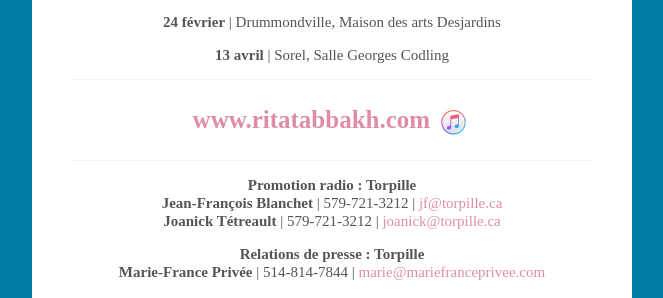
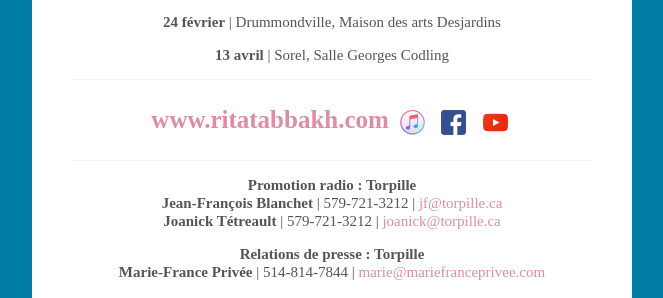
Before and after one commit to graphismatique/mfp, a Jekyll site: the page RitaTabbakh/RentreeMontrealaise/index.html, which Jekyll copies as it is, in a window 1280 px wide. Shown: the part 1379-1677 px from the top of the page, without its empty margins (308-971 px from the left). Built offline with Jekyll 4.4.1, drawn with Linux system fonts in a browser that asks for light colours.

Commit message:
Update index.html

```diff
--- a/RitaTabbakh/RentreeMontrealaise/index.html
+++ b/RitaTabbakh/RentreeMontrealaise/index.html
@@ -262,6 +262,8 @@
                                     <h3 style="text-align: center; vertical-align:middle;">
                                         <a href='http://ritatabbakh.com' target='_blank' >www.ritatabbakh.com</a>
                                         <a href="https://itunes.apple.com/fr/album/sous-le-ciel-de-paris/1364666879" target="_blank"> <img src="http://mariefranceprivee.com/RitaTabbakh/RentreeMontrealaise/assets/itunes.png" height="25px" alt="iTunes" style="vertical-align:middle; padding:0px 5px;"> </a>
+                                        <a href="https://www.facebook.com/TabbakhRita" target="_blank"> <img src="http://mariefranceprivee.com/RitaTabbakh/RentreeMontrealaise/assets/facebook.png" height="25px" alt="Facebook" style="vertical-align:middle; padding:0px 5px;"> </a>
+                                        <a href="https://www.youtube.com/user/ritapromo" target="_blank"> <img src="http://mariefranceprivee.com/RitaTabbakh/RentreeMontrealaise/assets/youtube.png" height="25px" alt="Youtube" style="vertical-align:middle; padding:0px 5px;"> </a>
                                    </h3>
                                    <hr>
                                    <p style="text-align: center;">
```
